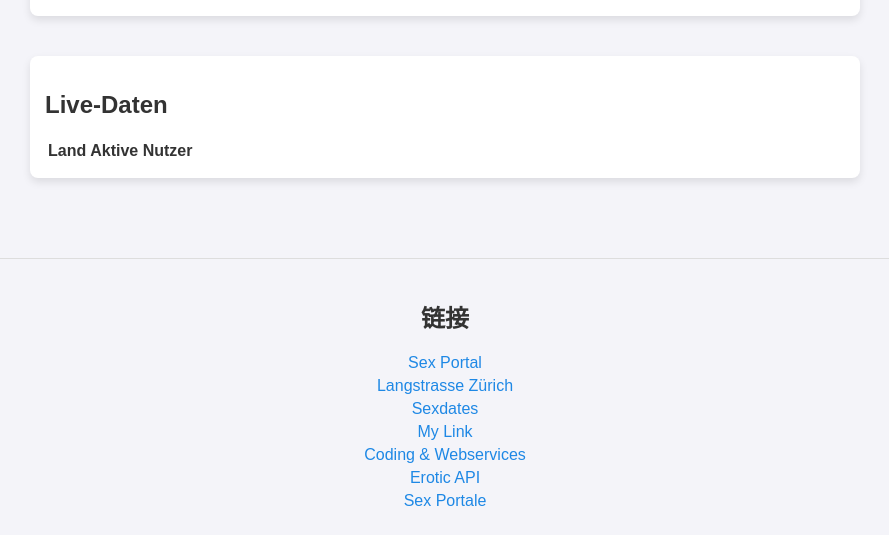
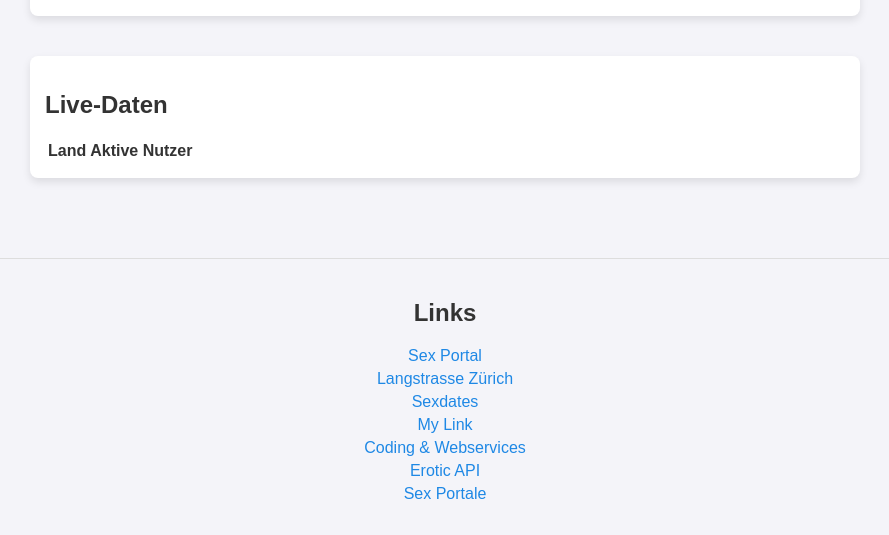
Before and after one commit to breakiboy/sixstats, a plain HTML site: page index.html in a window 1280 px wide. Shown: the part 2097-2632 px from the top of the page, without its empty margins (195-1084 px from the left). Drawn offline with nearby package versions, Linux system fonts and the light colour scheme; no server answers.

Commit message:
last fixing and optimizations

```diff
--- a/index.html
+++ b/index.html
@@ -109,7 +109,7 @@
 </main>
 
 <div class="footer-links">
-    <h2>链接</h2>
+    <h2>Links</h2>
     <ul>
         <li><a href="https://6love.ch" target="_blank">Sex Portal</a></li>
         <li><a href="https://www.lang-strasse.ch/" target="_blank">Langstrasse Zürich</a></li>
```
Also changed, not shown: bg/index.html (+0 -1 lines).
